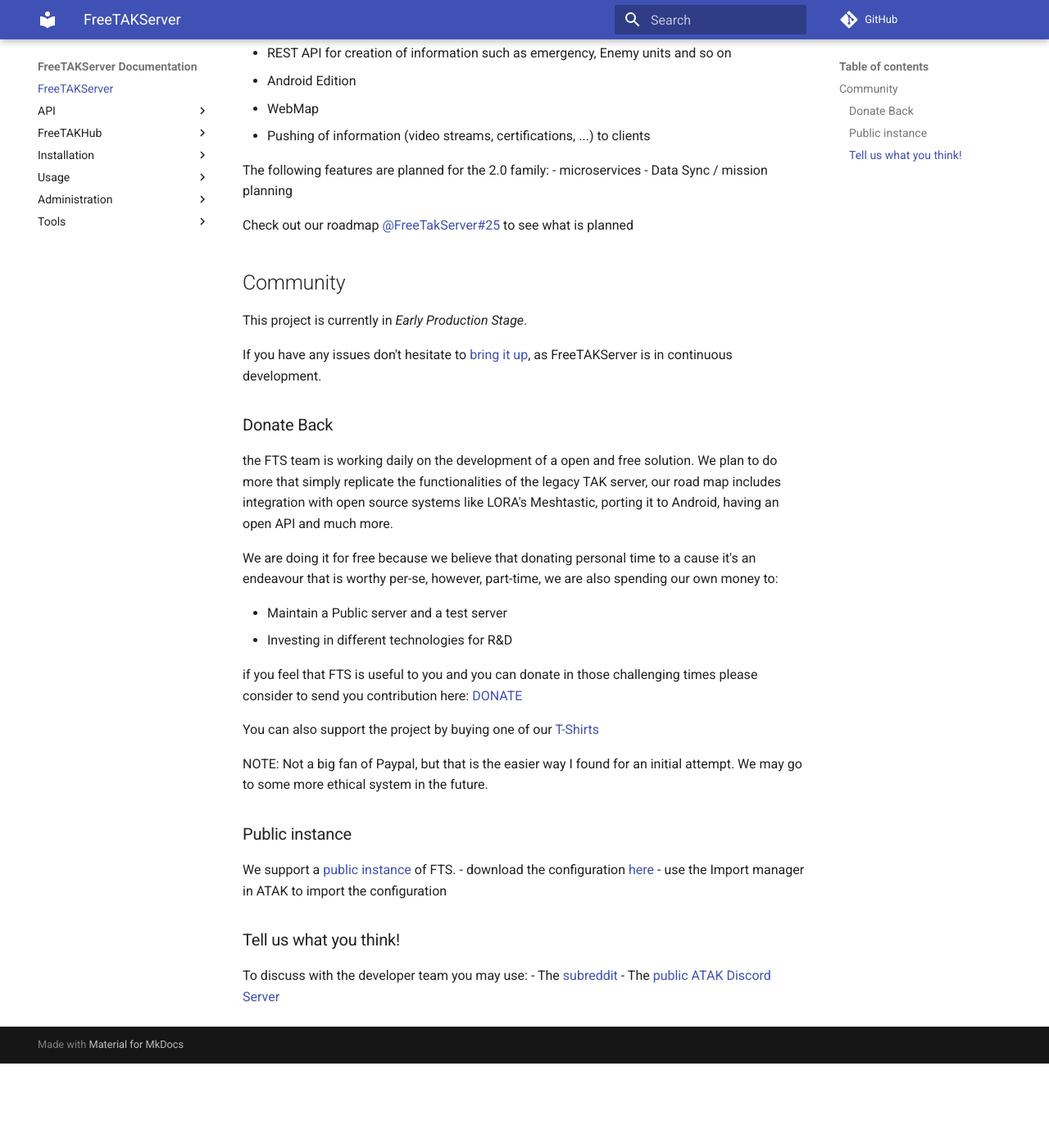
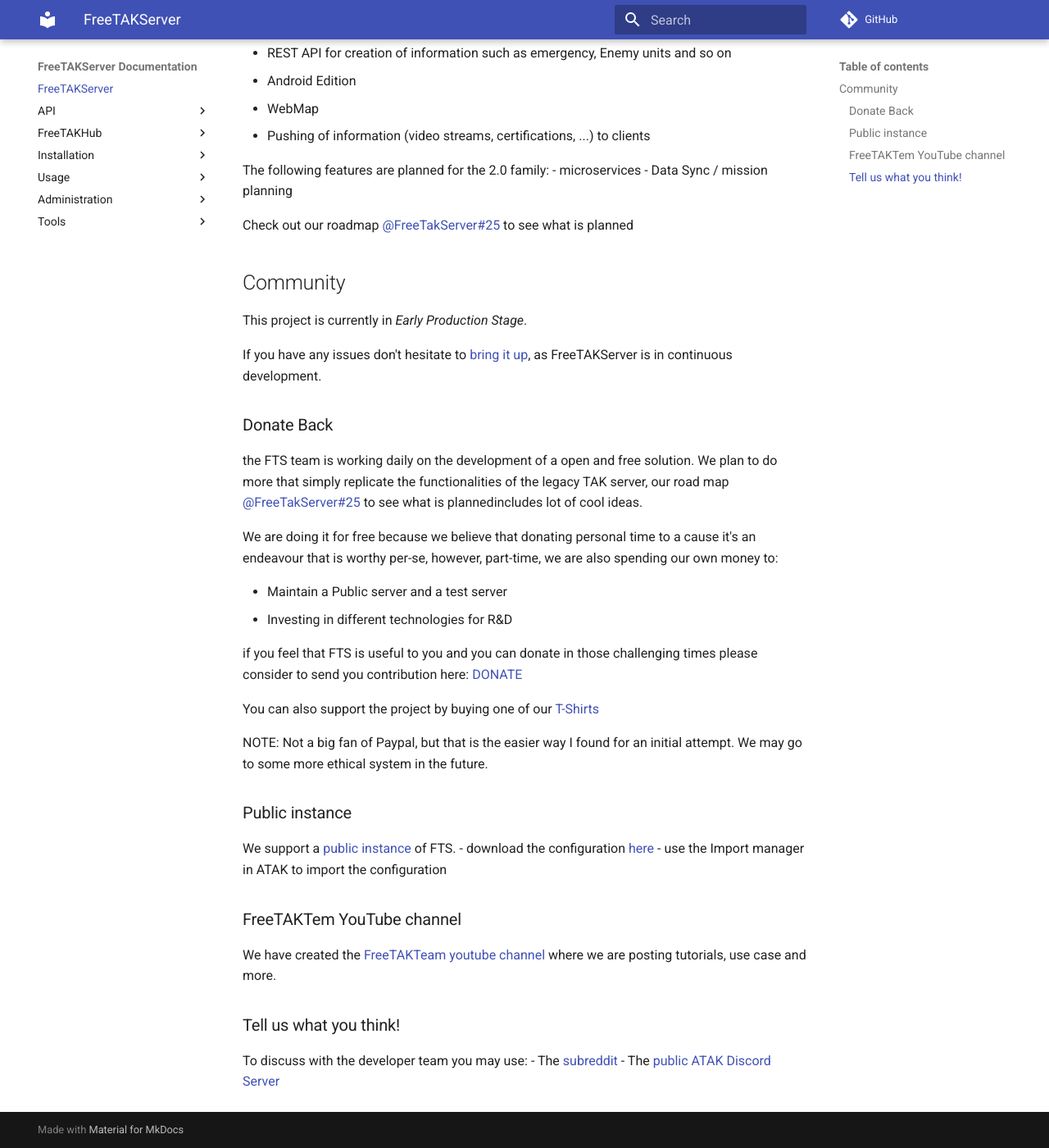
Before and after one commit to FreeTAKTeam/FreeTAKServer-User-Docs, an MkDocs documentation site: the page built from docs/docs/index.md, in a window 1280 px wide and 1400 px high, scrolled down 1048 px. Shown: the whole window at 82% size. Built offline with MkDocs 1.6.1 and Material for MkDocs 9.7.7, drawn with Linux system fonts in a browser that asks for light colours; comment, search, counter and statistics services are not loaded; before the commit the page ends 2345 px from its top, so only the background shows below that.

Commit message:
Update index.md

```diff
--- a/docs/docs/index.md
+++ b/docs/docs/index.md
@@ -30,10 +30,9 @@
 If you have any issues don't hesitate to [bring it up](https://github.com/Tapawingo/FreeTakServer/issues), as FreeTAKServer is in continuous development.
 
 ### Donate Back
-the FTS team is working  daily on the development of a open and free solution. We plan to do more that simply replicate the functionalities of the legacy TAK server, our road map includes integration with open source systems like LORA's Meshtastic, porting it to Android, having an open API and much more.
+the FTS team is working  daily on the development of a open and free solution. We plan to do more that simply replicate the functionalities of the legacy TAK server, our road map [@FreeTakServer#25](https://github.com/FreeTAKTeam/FreeTakServer/issues/25) to see what is plannedincludes lot of cool ideas.
 
-We are doing it for free because we believe that donating personal time to a cause it's an endeavour that is worthy per-se,
-however, part-time, we are also spending our own money to:
+We are doing it for free because we believe that donating personal time to a cause it's an endeavour that is worthy per-se, however, part-time, we are also spending our own money to:
 
 - Maintain a Public server and a test server
 - Investing in different technologies for R&D
@@ -52,6 +51,9 @@
 - download the configuration [here](https://drive.google.com/file/d/1IK1LfPN13EWikHaMyOuDDwIerNGz-Wli)
 - use the Import manager in ATAK to import the configuration
 
+### FreeTAKTem YouTube channel
+We have created the [FreeTAKTeam youtube channel](https://www.youtube.com/channel/UCJJOterycd1UuulmQGEV8Iw) where we are posting tutorials, use case and more.
+
 ### Tell us what you think!
 To discuss with the developer team you may use:
 - The [subreddit](https://www.reddit.com/r/ATAK/)
```
